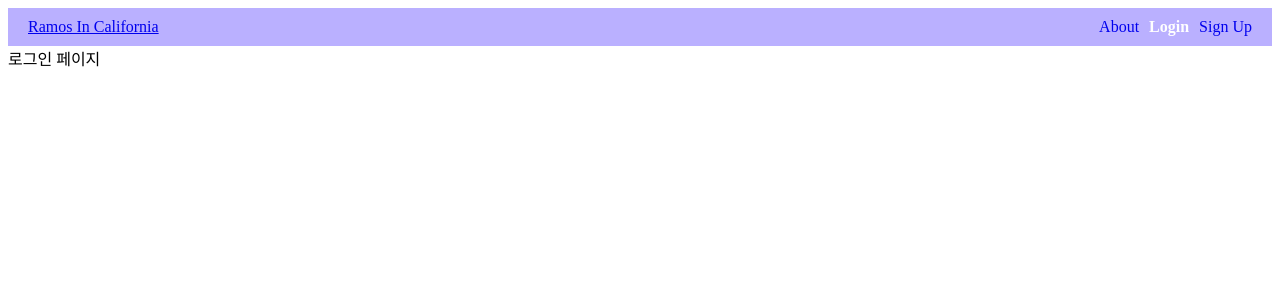
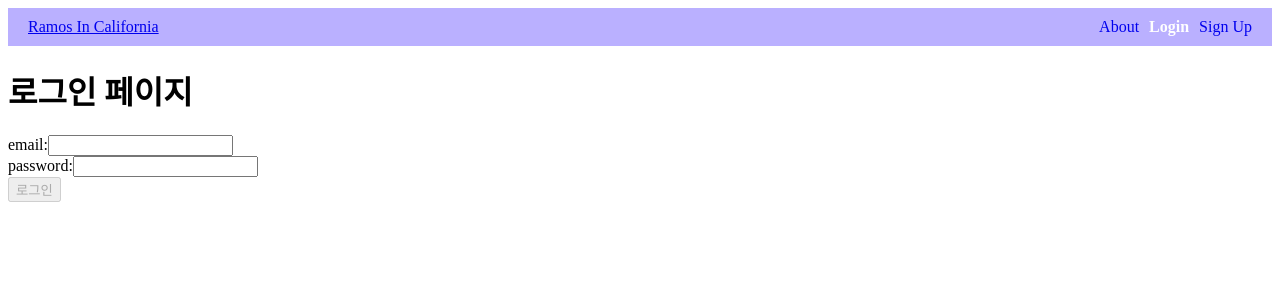
Before and after one commit to alanhakhyeonsong/Ramos_In_California-FE, a Vue app: page /login in a window 1280 px wide. Shown: the top 300 px of the page. Built offline with nearby package versions, Linux system fonts and the light colour scheme.

Commit message:
Feat: Login 기능 추가

```diff
--- a/src/api/index.js
+++ b/src/api/index.js
@@ -4,8 +4,12 @@ const instance = axios.create({
     baseURL: process.env.VUE_APP_API_URL,
 });
 
-function registerMember(userData) {
-    return instance.post('auth/signup', userData);
+function registerMember(memberData) {
+    return instance.post('auth/signup', memberData);
 }
 
-export { registerMember };
+function loginMember(memberData) {
+    return instance.post('auth/login', memberData);
+}
+
+export { registerMember, loginMember };
--- /dev/null
+++ b/src/components/LoginForm.vue
@@ -0,0 +1,66 @@
+<template>
+  <form @submit.prevent="submitForm">
+    <div>
+      <label for="email">email:</label>
+      <input id="email" type="text" v-model="email">
+    </div>
+    <div>
+      <label for="password">password:</label>
+      <input id="password" type="text" v-model="password">
+    </div>
+    <button :disabled="!isEmailValid || !password" type="submit">
+      로그인
+    </button>
+    <p>{{ logMessage }}</p>
+  </form>
+</template>
+
+<script>
+import { loginMember } from  "@/api/index"
+import { validateEmail } from "@/utils/validation";
+
+export default {
+  name: "LoginForm",
+  data() {
+    return {
+      // form values
+      email: '',
+      password: '',
+      // log
+      logMessage: '',
+    }
+  },
+  computed: {
+    isEmailValid() {
+      return validateEmail(this.email);
+    }
+  },
+  methods: {
+    async submitForm() {
+      try {
+        // 비즈니스 로직
+        const memberData = {
+          email: this.email,
+          password: this.password,
+        };
+        const { data } = await loginMember(memberData); // 결과로 토큰이 반환됨.
+        console.log(data);
+        this.logMessage = `${data.data.nickname} 님 환영합니다.`; // data에 접근하지 말고 Vuex를 활용해서 nickname을 찍어야 함.
+      } catch (error) {
+        console.log(error.response.data.message);
+        this.logMessage = error.response.data.message;
+      } finally {
+        this.initForm();
+      }
+    },
+    initForm() {
+      this.email = '';
+      this.password = '';
+    },
+  },
+}
+</script>
+
+<style scoped>
+
+</style>
--- a/src/views/LoginPage.vue
+++ b/src/views/LoginPage.vue
@@ -1,10 +1,18 @@
 <template>
-  <div>로그인 페이지</div>
+  <div>
+    <h1>로그인 페이지</h1>
+    <LoginForm></LoginForm>
+  </div>
 </template>
 
 <script>
+import LoginForm from "@/components/LoginForm";
+
 export default {
-  name: "LoginPage"
+  name: "LoginPage",
+  components: {
+    LoginForm,
+  },
 }
 </script>
 
```
